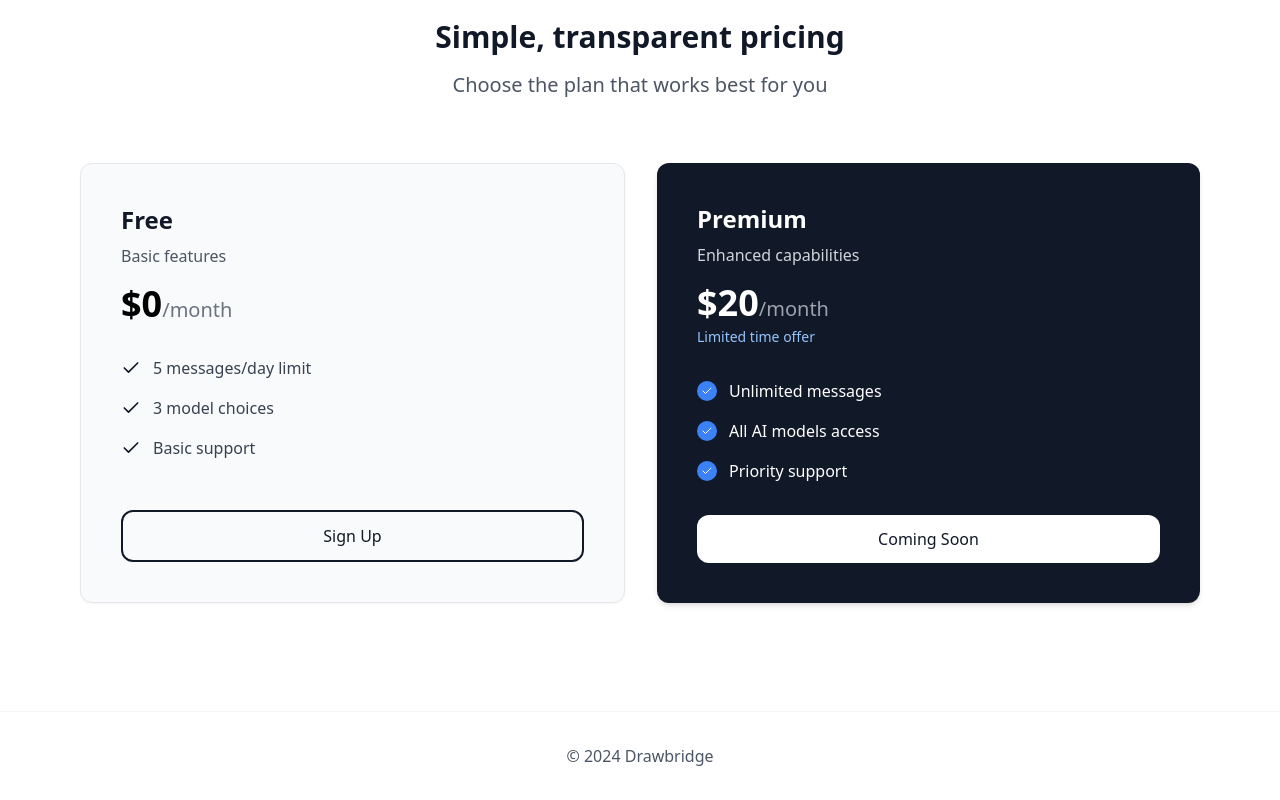
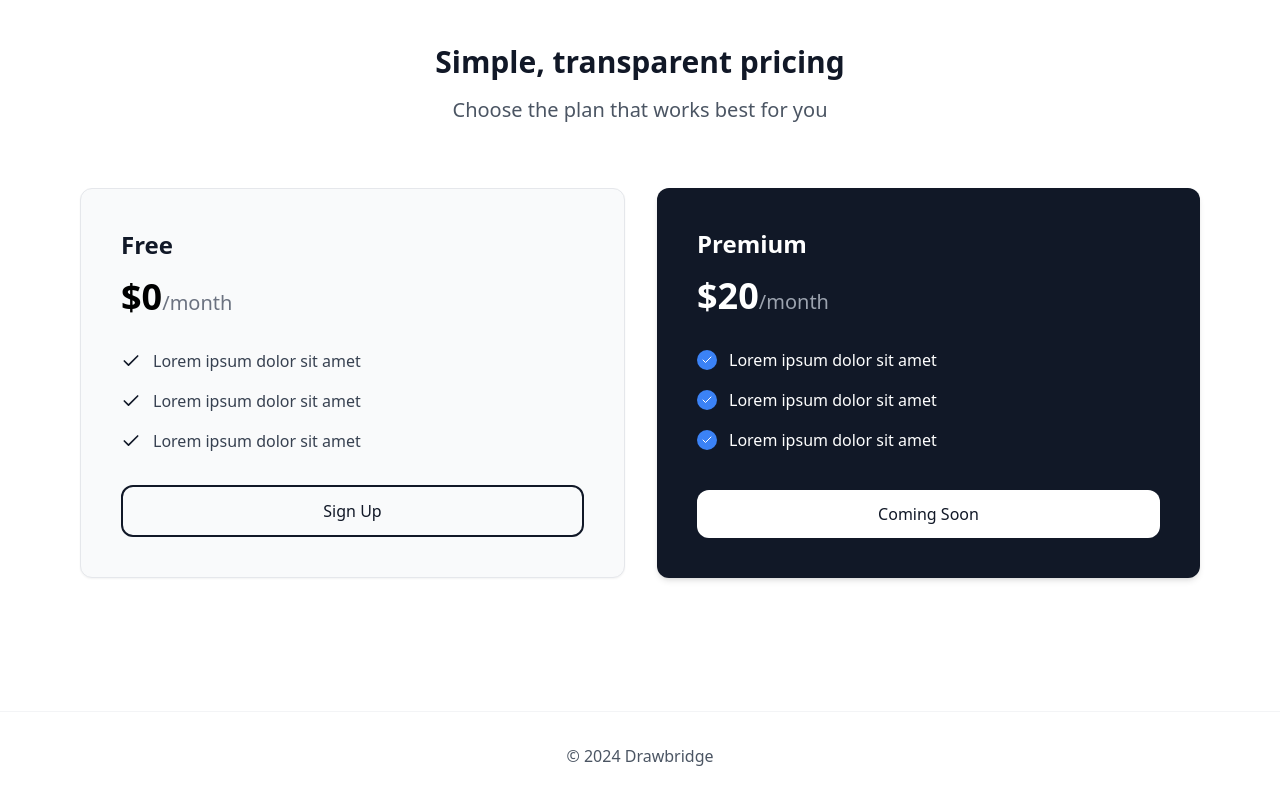
Before and after one commit to mrp3790/drawbridge-landing, a React (Create React App) app: page / in a window 1280 px wide. Shown: the part 1689-2489 px from the top of the page. Built offline with nearby package versions, Linux system fonts and the light colour scheme; the HTML template or start-up script is replaced by a standard one.

Commit message:
Update App.js

```diff
--- a/src/App.js
+++ b/src/App.js
@@ -1,6 +1,5 @@
 import React, { useState, useEffect } from 'react';
 import { MessageSquare, Zap, Key, Server, Check, ArrowRight, Shield } from 'lucide-react';
-import logo from './logo.png';
 
 function App() {
   const [email, setEmail] = useState('');
@@ -66,16 +65,12 @@ function App() {
 
   return (
     <div className="bg-white font-sans">
-      {/* Header with perfect left alignment */}
+      {/* Header without logo */}
       <header className="fixed top-0 w-full bg-white border-b border-gray-100 z-50">
         <div className="max-w-7xl mx-auto px-4 sm:px-6 lg:px-8">
           <div className="flex justify-between items-center h-16">
             <div className="flex items-center">
-              {/* Logo - Flush left alignment */}
-              <div className="flex-shrink-0 h-9 w-9 -ml-[18px] mr-2">
-                <img src={logo} alt="Drawbridge Logo" className="w-full h-full object-contain" />
-              </div>
-              <span className="text-xl font-semibold text-gray-800 ml-2">Drawbridge</span>
+              <span className="text-xl font-semibold text-gray-800">Drawbridge</span>
             </div>
 
             <nav className="hidden md:flex items-center space-x-8">
@@ -181,7 +176,7 @@ function App() {
         </div>
       </section>
 
-      {/* Pricing Section */}
+      {/* Pricing Section with Lorem Ipsum */}
       <section id="pricing" className="min-h-screen flex flex-col justify-center py-16 px-4">
         <div className="max-w-7xl mx-auto w-full">
           <div className="text-center mb-16">
@@ -190,27 +185,19 @@ function App() {
           </div>
 
           <div className="flex flex-col md:flex-row justify-center items-stretch gap-8 mx-auto w-full max-w-6xl px-4">
-            {/* Free Tier */}
             <div className="flex-1 bg-gray-50 p-8 md:p-10 rounded-xl border border-gray-200 shadow-sm flex flex-col">
               <div className="mb-8">
                 <h3 className="text-2xl font-bold text-gray-900">Free</h3>
-                <p className="text-gray-600 mt-2">Basic features</p>
                 <div className="mt-4 text-4xl font-bold">$0<span className="text-xl text-gray-500 font-normal">/month</span></div>
               </div>
 
               <ul className="space-y-4 mb-8 flex-grow">
-                <li className="flex items-center text-gray-700">
+                {[1, 2, 3].map((i) => (
+                  <li key={i} className="flex items-center text-gray-700">
                     <Check className="w-5 h-5 text-gray-900 mr-3 flex-shrink-0" />
-                  <span className="text-base">5 messages/day limit</span>
+                    <span className="text-base">Lorem ipsum dolor sit amet</span>
                   </li>
-                <li className="flex items-center text-gray-700">
-                  <Check className="w-5 h-5 text-gray-900 mr-3 flex-shrink-0" />
-                  <span className="text-base">3 model choices</span>
-                </li>
-                <li className="flex items-center text-gray-700">
-                  <Check className="w-5 h-5 text-gray-900 mr-3 flex-shrink-0" />
-                  <span className="text-base">Basic support</span>
-                </li>
+                ))}
               </ul>
 
               <button className="w-full border-2 border-gray-900 text-gray-900 px-6 py-3 rounded-xl hover:bg-gray-200 transition-all font-medium">
@@ -218,34 +205,21 @@ function App() {
               </button>
             </div>
 
-            {/* Premium Tier */}
             <div className="flex-1 bg-gray-900 text-white p-8 md:p-10 rounded-xl shadow-md flex flex-col">
               <div className="mb-8">
                 <h3 className="text-2xl font-bold">Premium</h3>
-                <p className="text-gray-300 mt-2">Enhanced capabilities</p>
                 <div className="mt-4 text-4xl font-bold">$20<span className="text-xl text-gray-400 font-normal">/month</span></div>
-                <p className="text-blue-300 text-sm mt-1">Limited time offer</p>
               </div>
 
               <ul className="space-y-4 mb-8 flex-grow">
-                <li className="flex items-center">
+                {[1, 2, 3].map((i) => (
+                  <li key={i} className="flex items-center">
                     <div className="w-5 h-5 rounded-full bg-blue-500 flex items-center justify-center mr-3 flex-shrink-0">
                       <Check className="w-3 h-3 text-white" />
                     </div>
-                  <span className="text-base">Unlimited messages</span>
+                    <span className="text-base">Lorem ipsum dolor sit amet</span>
                   </li>
-                <li className="flex items-center">
-                  <div className="w-5 h-5 rounded-full bg-blue-500 flex items-center justify-center mr-3 flex-shrink-0">
-                    <Check className="w-3 h-3 text-white" />
-                  </div>
-                  <span className="text-base">All AI models access</span>
-                </li>
-                <li className="flex items-center">
-                  <div className="w-5 h-5 rounded-full bg-blue-500 flex items-center justify-center mr-3 flex-shrink-0">
-                    <Check className="w-3 h-3 text-white" />
-                  </div>
-                  <span className="text-base">Priority support</span>
-                </li>
+                ))}
               </ul>
 
               <button className="w-full bg-white text-gray-900 px-6 py-3 rounded-xl hover:bg-gray-100 transition-all font-medium">
```
Lines whose indentation alone changed are shown as unchanged.
